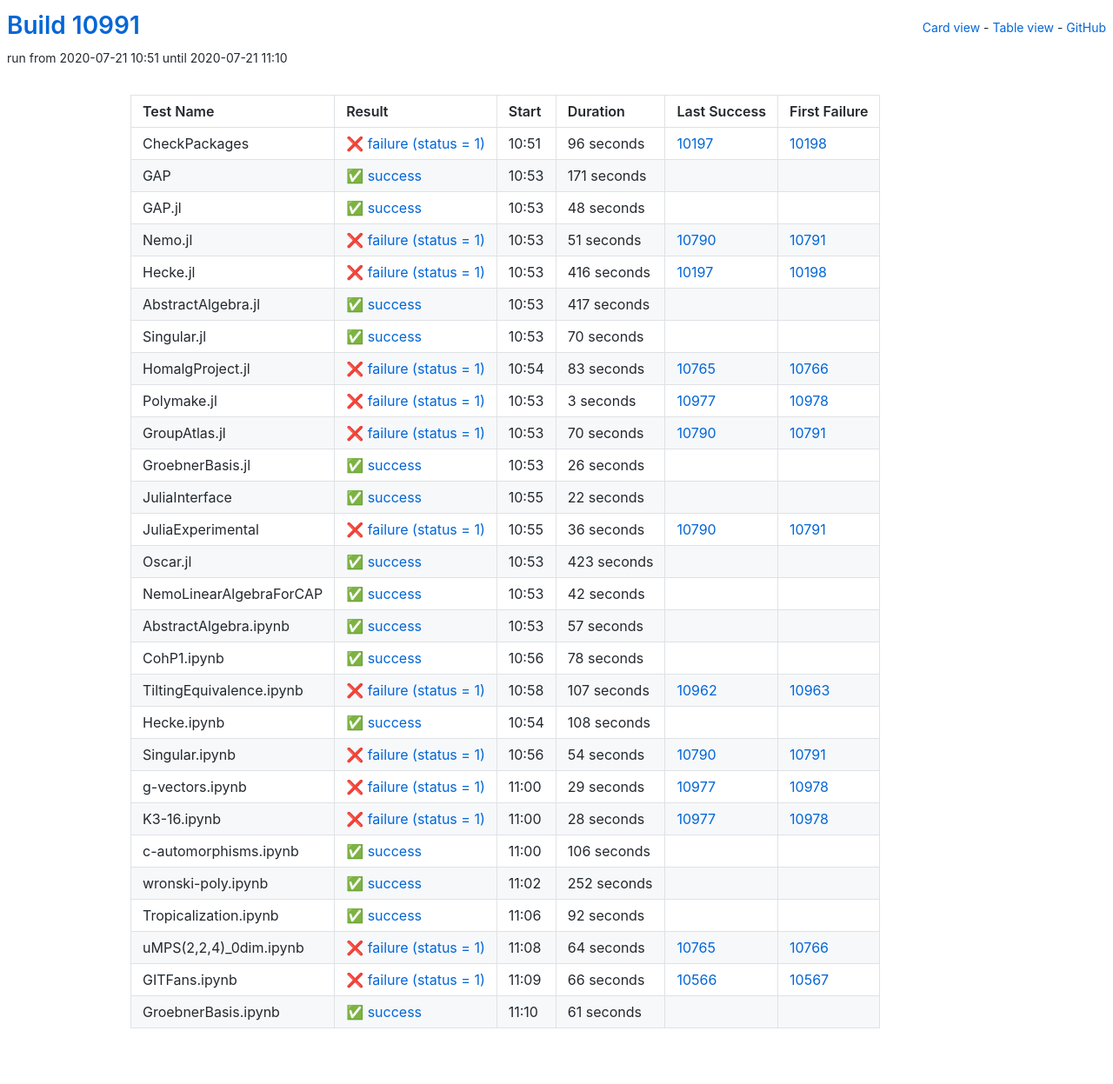
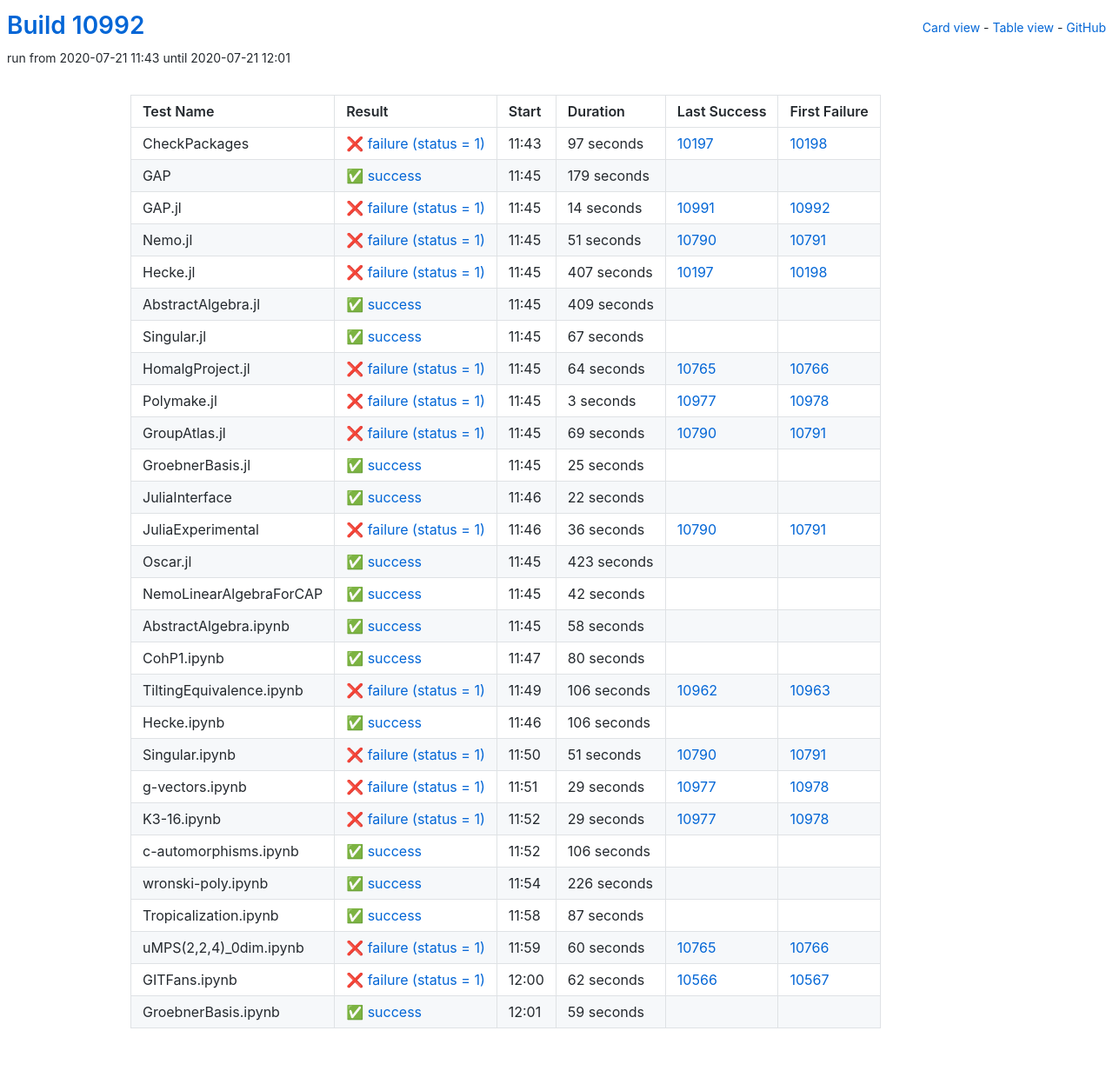
Before and after one commit to oscar-system/oscar-ci-status, a Jekyll site: the page built from table.html, in a window 1280 px wide. Shown: the whole page at 87% size. Built offline with Jekyll 4.4.1, drawn with Linux system fonts in a browser that asks for light colours.

Commit message:
Build #10992

```diff
--- a/_data/ci.yml
+++ b/_data/ci.yml
@@ -1,6 +1,6 @@
 ---
-build: 10991
-build_url: https://oscarci.mathematik.uni-kl.de/job/oscar/10991/
+build: 10992
+build_url: https://oscarci.mathematik.uni-kl.de/job/oscar/10992/
 job: oscar
 organization: oscar-system
 repo: oscar-ci-status
@@ -8,44 +8,44 @@
 tests:
 - name: CheckPackages
   id: checkpackages
-  log: https://oscarci.mathematik.uni-kl.de/job/oscar/10991/artifact/logs/build-10991/CheckPackages.log
-  start: 2020-07-21 10:51
+  log: https://oscarci.mathematik.uni-kl.de/job/oscar/10992/artifact/logs/build-10992/CheckPackages.log
+  start: 2020-07-21 11:43
   success: false
   exitcode: 1
   status: failure
-  duration: 96
+  duration: 97
   last_success: 10197
   last_success_url: https://oscarci.mathematik.uni-kl.de/job/oscar/10197/
   first_failure: 10198
   first_failure_url: https://oscarci.mathematik.uni-kl.de/job/oscar/10198/
 - name: GAP
   id: gap
-  log: https://oscarci.mathematik.uni-kl.de/job/oscar/10991/artifact/logs/build-10991/GAP.log
-  start: 2020-07-21 10:53
+  log: https://oscarci.mathematik.uni-kl.de/job/oscar/10992/artifact/logs/build-10992/GAP.log
+  start: 2020-07-21 11:45
   success: true
   exitcode: 0
   status: success
-  duration: 171
+  duration: 179
   last_success: false
   last_success_url:
   first_failure: false
   first_failure_url:
 - name: GAP.jl
   id: gap-jl
-  log: https://oscarci.mathematik.uni-kl.de/job/oscar/10991/artifact/logs/build-10991/GAP.jl.log
-  start: 2020-07-21 10:53
-  success: true
-  exitcode: 0
-  status: success
-  duration: 48
-  last_success: false
-  last_success_url:
-  first_failure: false
-  first_failure_url:
+  log: https://oscarci.mathematik.uni-kl.de/job/oscar/10992/artifact/logs/build-10992/GAP.jl.log
+  start: 2020-07-21 11:45
+  success: false
+  exitcode: 1
+  status: failure
+  duration: 14
+  last_success: 10991
+  last_success_url: https://oscarci.mathematik.uni-kl.de/job/oscar/10991/
+  first_failure: 10992
+  first_failure_url: https://oscarci.mathematik.uni-kl.de/job/oscar/10992/
 - name: Nemo.jl
   id: nemo-jl
-  log: https://oscarci.mathematik.uni-kl.de/job/oscar/10991/artifact/logs/build-10991/Nemo.jl.log
-  start: 2020-07-21 10:53
+  log: https://oscarci.mathematik.uni-kl.de/job/oscar/10992/artifact/logs/build-10992/Nemo.jl.log
+  start: 2020-07-21 11:45
   success: false
   exitcode: 1
   status: failure
@@ -56,56 +56,56 @@
   first_failure_url: https://oscarci.mathematik.uni-kl.de/job/oscar/10791/
 - name: Hecke.jl
   id: hecke-jl
-  log: https://oscarci.mathematik.uni-kl.de/job/oscar/10991/artifact/logs/build-10991/Hecke.jl.log
-  start: 2020-07-21 10:53
+  log: https://oscarci.mathematik.uni-kl.de/job/oscar/10992/artifact/logs/build-10992/Hecke.jl.log
+  start: 2020-07-21 11:45
   success: false
   exitcode: 1
   status: failure
-  duration: 416
+  duration: 407
   last_success: 10197
   last_success_url: https://oscarci.mathematik.uni-kl.de/job/oscar/10197/
   first_failure: 10198
   first_failure_url: https://oscarci.mathematik.uni-kl.de/job/oscar/10198/
 - name: AbstractAlgebra.jl
   id: abstractalgebra-jl
-  log: https://oscarci.mathematik.uni-kl.de/job/oscar/10991/artifact/logs/build-10991/AbstractAlgebra.jl.log
-  start: 2020-07-21 10:53
+  log: https://oscarci.mathematik.uni-kl.de/job/oscar/10992/artifact/logs/build-10992/AbstractAlgebra.jl.log
+  start: 2020-07-21 11:45
   success: true
   exitcode: 0
   status: success
-  duration: 417
+  duration: 409
   last_success: false
   last_success_url:
   first_failure: false
   first_failure_url:
 - name: Singular.jl
   id: singular-jl
-  log: https://oscarci.mathematik.uni-kl.de/job/oscar/10991/artifact/logs/build-10991/Singular.jl.log
-  start: 2020-07-21 10:53
+  log: https://oscarci.mathematik.uni-kl.de/job/oscar/10992/artifact/logs/build-10992/Singular.jl.log
+  start: 2020-07-21 11:45
   success: true
   exitcode: 0
   status: success
-  duration: 70
+  duration: 67
   last_success: false
   last_success_url:
   first_failure: false
   first_failure_url:
 - name: HomalgProject.jl
   id: homalgproject-jl
-  log: https://oscarci.mathematik.uni-kl.de/job/oscar/10991/artifact/logs/build-10991/HomalgProject.jl.log
-  start: 2020-07-21 10:54
+  log: https://oscarci.mathematik.uni-kl.de/job/oscar/10992/artifact/logs/build-10992/HomalgProject.jl.log
+  start: 2020-07-21 11:45
   success: false
   exitcode: 1
   status: failure
-  duration: 83
+  duration: 64
   last_success: 10765
   last_success_url: https://oscarci.mathematik.uni-kl.de/job/oscar/10765/
   first_failure: 10766
   first_failure_url: https://oscarci.mathematik.uni-kl.de/job/oscar/10766/
 - name: Polymake.jl
   id: polymake-jl
-  log: https://oscarci.mathematik.uni-kl.de/job/oscar/10991/artifact/logs/build-10991/Polymake.jl.log
-  start: 2020-07-21 10:53
+  log: https://oscarci.mathematik.uni-kl.de/job/oscar/10992/artifact/logs/build-10992/Polymake.jl.log
+  start: 2020-07-21 11:45
   success: false
   exitcode: 1
   status: failure
@@ -116,32 +116,32 @@
   first_failure_url: https://oscarci.mathematik.uni-kl.de/job/oscar/10978/
 - name: GroupAtlas.jl
   id: groupatlas-jl
-  log: https://oscarci.mathematik.uni-kl.de/job/oscar/10991/artifact/logs/build-10991/GroupAtlas.jl.log
-  start: 2020-07-21 10:53
+  log: https://oscarci.mathematik.uni-kl.de/job/oscar/10992/artifact/logs/build-10992/GroupAtlas.jl.log
+  start: 2020-07-21 11:45
   success: false
   exitcode: 1
   status: failure
-  duration: 70
+  duration: 69
   last_success: 10790
   last_success_url: https://oscarci.mathematik.uni-kl.de/job/oscar/10790/
   first_failure: 10791
   first_failure_url: https://oscarci.mathematik.uni-kl.de/job/oscar/10791/
 - name: GroebnerBasis.jl
   id: groebnerbasis-jl
-  log: https://oscarci.mathematik.uni-kl.de/job/oscar/10991/artifact/logs/build-10991/GroebnerBasis.jl.log
-  start: 2020-07-21 10:53
+  log: https://oscarci.mathematik.uni-kl.de/job/oscar/10992/artifact/logs/build-10992/GroebnerBasis.jl.log
+  start: 2020-07-21 11:45
   success: true
   exitcode: 0
   status: success
-  duration: 26
+  duration: 25
   last_success: false
   last_success_url:
   first_failure: false
   first_failure_url:
 - name: JuliaInterface
   id: juliainterface
-  log: https://oscarci.mathematik.uni-kl.de/job/oscar/10991/artifact/logs/build-10991/JuliaInterface.log
-  start: 2020-07-21 10:55
+  log: https://oscarci.mathematik.uni-kl.de/job/oscar/10992/artifact/logs/build-10992/JuliaInterface.log
+  start: 2020-07-21 11:46
   success: true
   exitcode: 0
   status: success
@@ -152,8 +152,8 @@
   first_failure_url:
 - name: JuliaExperimental
   id: juliaexperimental
-  log: https://oscarci.mathematik.uni-kl.de/job/oscar/10991/artifact/logs/build-10991/JuliaExperimental.log
-  start: 2020-07-21 10:55
+  log: https://oscarci.mathematik.uni-kl.de/job/oscar/10992/artifact/logs/build-10992/JuliaExperimental.log
+  start: 2020-07-21 11:46
   success: false
   exitcode: 1
   status: failure
@@ -164,8 +164,8 @@
   first_failure_url: https://oscarci.mathematik.uni-kl.de/job/oscar/10791/
 - name: Oscar.jl
   id: oscar-jl
-  log: https://oscarci.mathematik.uni-kl.de/job/oscar/10991/artifact/logs/build-10991/Oscar.jl.log
-  start: 2020-07-21 10:53
+  log: https://oscarci.mathematik.uni-kl.de/job/oscar/10992/artifact/logs/build-10992/Oscar.jl.log
+  start: 2020-07-21 11:45
   success: true
   exitcode: 0
   status: success
@@ -176,8 +176,8 @@
   first_failure_url:
 - name: NemoLinearAlgebraForCAP
   id: nemolinearalgebraforcap
-  log: https://oscarci.mathematik.uni-kl.de/job/oscar/10991/artifact/logs/build-10991/NemoLinearAlgebraForCAP.log
-  start: 2020-07-21 10:53
+  log: https://oscarci.mathematik.uni-kl.de/job/oscar/10992/artifact/logs/build-10992/NemoLinearAlgebraForCAP.log
+  start: 2020-07-21 11:45
   success: true
   exitcode: 0
   status: success
@@ -188,68 +188,68 @@
   first_failure_url:
 - name: AbstractAlgebra.ipynb
   id: abstractalgebra-ipynb
-  log: https://oscarci.mathematik.uni-kl.de/job/oscar/10991/artifact/logs/build-10991/AbstractAlgebra.ipynb.log
-  start: 2020-07-21 10:53
+  log: https://oscarci.mathematik.uni-kl.de/job/oscar/10992/artifact/logs/build-10992/AbstractAlgebra.ipynb.log
+  start: 2020-07-21 11:45
   success: true
   exitcode: 0
   status: success
-  duration: 57
+  duration: 58
   last_success: false
   last_success_url:
   first_failure: false
   first_failure_url:
 - name: CohP1.ipynb
   id: cohp1-ipynb
-  log: https://oscarci.mathematik.uni-kl.de/job/oscar/10991/artifact/logs/build-10991/CohP1.ipynb.log
-  start: 2020-07-21 10:56
+  log: https://oscarci.mathematik.uni-kl.de/job/oscar/10992/artifact/logs/build-10992/CohP1.ipynb.log
+  start: 2020-07-21 11:47
   success: true
   exitcode: 0
   status: success
-  duration: 78
+  duration: 80
   last_success: false
   last_success_url:
   first_failure: false
   first_failure_url:
 - name: TiltingEquivalence.ipynb
   id: tiltingequivalence-ipynb
-  log: https://oscarci.mathematik.uni-kl.de/job/oscar/10991/artifact/logs/build-10991/TiltingEquivalence.ipynb.log
-  start: 2020-07-21 10:58
+  log: https://oscarci.mathematik.uni-kl.de/job/oscar/10992/artifact/logs/build-10992/TiltingEquivalence.ipynb.log
+  start: 2020-07-21 11:49
   success: false
   exitcode: 1
   status: failure
-  duration: 107
+  duration: 106
   last_success: 10962
   last_success_url: https://oscarci.mathematik.uni-kl.de/job/oscar/10962/
   first_failure: 10963
   first_failure_url: https://oscarci.mathematik.uni-kl.de/job/oscar/10963/
 - name: Hecke.ipynb
   id: hecke-ipynb
-  log: https://oscarci.mathematik.uni-kl.de/job/oscar/10991/artifact/logs/build-10991/Hecke.ipynb.log
-  start: 2020-07-21 10:54
+  log: https://oscarci.mathematik.uni-kl.de/job/oscar/10992/artifact/logs/build-10992/Hecke.ipynb.log
+  start: 2020-07-21 11:46
   success: true
   exitcode: 0
   status: success
-  duration: 108
+  duration: 106
   last_success: false
   last_success_url:
   first_failure: false
   first_failure_url:
 - name: Singular.ipynb
   id: singular-ipynb
-  log: https://oscarci.mathematik.uni-kl.de/job/oscar/10991/artifact/logs/build-10991/Singular.ipynb.log
-  start: 2020-07-21 10:56
+  log: https://oscarci.mathematik.uni-kl.de/job/oscar/10992/artifact/logs/build-10992/Singular.ipynb.log
+  start: 2020-07-21 11:50
   success: false
   exitcode: 1
   status: failure
-  duration: 54
+  duration: 51
   last_success: 10790
   last_success_url: https://oscarci.mathematik.uni-kl.de/job/oscar/10790/
   first_failure: 10791
   first_failure_url: https://oscarci.mathematik.uni-kl.de/job/oscar/10791/
 - name: g-vectors.ipynb
   id: g-vectors-ipynb
-  log: https://oscarci.mathematik.uni-kl.de/job/oscar/10991/artifact/logs/build-10991/g-vectors.ipynb.log
-  start: 2020-07-21 11:00
+  log: https://oscarci.mathematik.uni-kl.de/job/oscar/10992/artifact/logs/build-10992/g-vectors.ipynb.log
+  start: 2020-07-21 11:51
   success: false
   exitcode: 1
   status: failure
@@ -260,20 +260,20 @@
   first_failure_url: https://oscarci.mathematik.uni-kl.de/job/oscar/10978/
 - name: K3-16.ipynb
   id: k3-16-ipynb
-  log: https://oscarci.mathematik.uni-kl.de/job/oscar/10991/artifact/logs/build-10991/K3-16.ipynb.log
-  start: 2020-07-21 11:00
+  log: https://oscarci.mathematik.uni-kl.de/job/oscar/10992/artifact/logs/build-10992/K3-16.ipynb.log
+  start: 2020-07-21 11:52
   success: false
   exitcode: 1
   status: failure
-  duration: 28
+  duration: 29
   last_success: 10977
   last_success_url: https://oscarci.mathematik.uni-kl.de/job/oscar/10977/
   first_failure: 10978
   first_failure_url: https://oscarci.mathematik.uni-kl.de/job/oscar/10978/
 - name: c-automorphisms.ipynb
   id: c-automorphisms-ipynb
-  log: https://oscarci.mathematik.uni-kl.de/job/oscar/10991/artifact/logs/build-10991/c-automorphisms.ipynb.log
-  start: 2020-07-21 11:00
+  log: https://oscarci.mathematik.uni-kl.de/job/oscar/10992/artifact/logs/build-10992/c-automorphisms.ipynb.log
+  start: 2020-07-21 11:52
   success: true
   exitcode: 0
   status: success
@@ -284,60 +284,60 @@
   first_failure_url:
 - name: wronski-poly.ipynb
   id: wronski-poly-ipynb
-  log: https://oscarci.mathematik.uni-kl.de/job/oscar/10991/artifact/logs/build-10991/wronski-poly.ipynb.log
-  start: 2020-07-21 11:02
+  log: https://oscarci.mathematik.uni-kl.de/job/oscar/10992/artifact/logs/build-10992/wronski-poly.ipynb.log
+  start: 2020-07-21 11:54
   success: true
   exitcode: 0
   status: success
-  duration: 252
+  duration: 226
   last_success: false
   last_success_url:
   first_failure: false
   first_failure_url:
 - name: Tropicalization.ipynb
   id: tropicalization-ipynb
-  log: https://oscarci.mathematik.uni-kl.de/job/oscar/10991/artifact/logs/build-10991/Tropicalization.ipynb.log
-  start: 2020-07-21 11:06
+  log: https://oscarci.mathematik.uni-kl.de/job/oscar/10992/artifact/logs/build-10992/Tropicalization.ipynb.log
+  start: 2020-07-21 11:58
   success: true
   exitcode: 0
   status: success
-  duration: 92
+  duration: 87
   last_success: false
   last_success_url:
   first_failure: false
   first_failure_url:
 - name: uMPS(2,2,4)_0dim.ipynb
   id: umps-2-2-4-0dim-ipynb
-  log: https://oscarci.mathematik.uni-kl.de/job/oscar/10991/artifact/logs/build-10991/uMPS-2-2-4-_0dim.ipynb.log
-  start: 2020-07-21 11:08
+  log: https://oscarci.mathematik.uni-kl.de/job/oscar/10992/artifact/logs/build-10992/uMPS-2-2-4-_0dim.ipynb.log
+  start: 2020-07-21 11:59
   success: false
   exitcode: 1
   status: failure
-  duration: 64
+  duration: 60
   last_success: 10765
   last_success_url: https://oscarci.mathematik.uni-kl.de/job/oscar/10765/
   first_failure: 10766
   first_failure_url: https://oscarci.mathematik.uni-kl.de/job/oscar/10766/
 - name: GITFans.ipynb
   id: gitfans-ipynb
-  log: https://oscarci.mathematik.uni-kl.de/job/oscar/10991/artifact/logs/build-10991/GITFans.ipynb.log
-  start: 2020-07-21 11:09
+  log: https://oscarci.mathematik.uni-kl.de/job/oscar/10992/artifact/logs/build-10992/GITFans.ipynb.log
+  start: 2020-07-21 12:00
   success: false
   exitcode: 1
   status: failure
-  duration: 66
+  duration: 62
   last_success: 10566
   last_success_url: https://oscarci.mathematik.uni-kl.de/job/oscar/10566/
   first_failure: 10567
   first_failure_url: https://oscarci.mathematik.uni-kl.de/job/oscar/10567/
 - name: GroebnerBasis.ipynb
   id: groebnerbasis-ipynb
-  log: https://oscarci.mathematik.uni-kl.de/job/oscar/10991/artifact/logs/build-10991/GroebnerBasis.ipynb.log
-  start: 2020-07-21 11:10
+  log: https://oscarci.mathematik.uni-kl.de/job/oscar/10992/artifact/logs/build-10992/GroebnerBasis.ipynb.log
+  start: 2020-07-21 12:01
   success: true
   exitcode: 0
   status: success
-  duration: 61
+  duration: 59
   last_success: false
   last_success_url:
   first_failure: false
```
Also changed, not shown: README.md.
